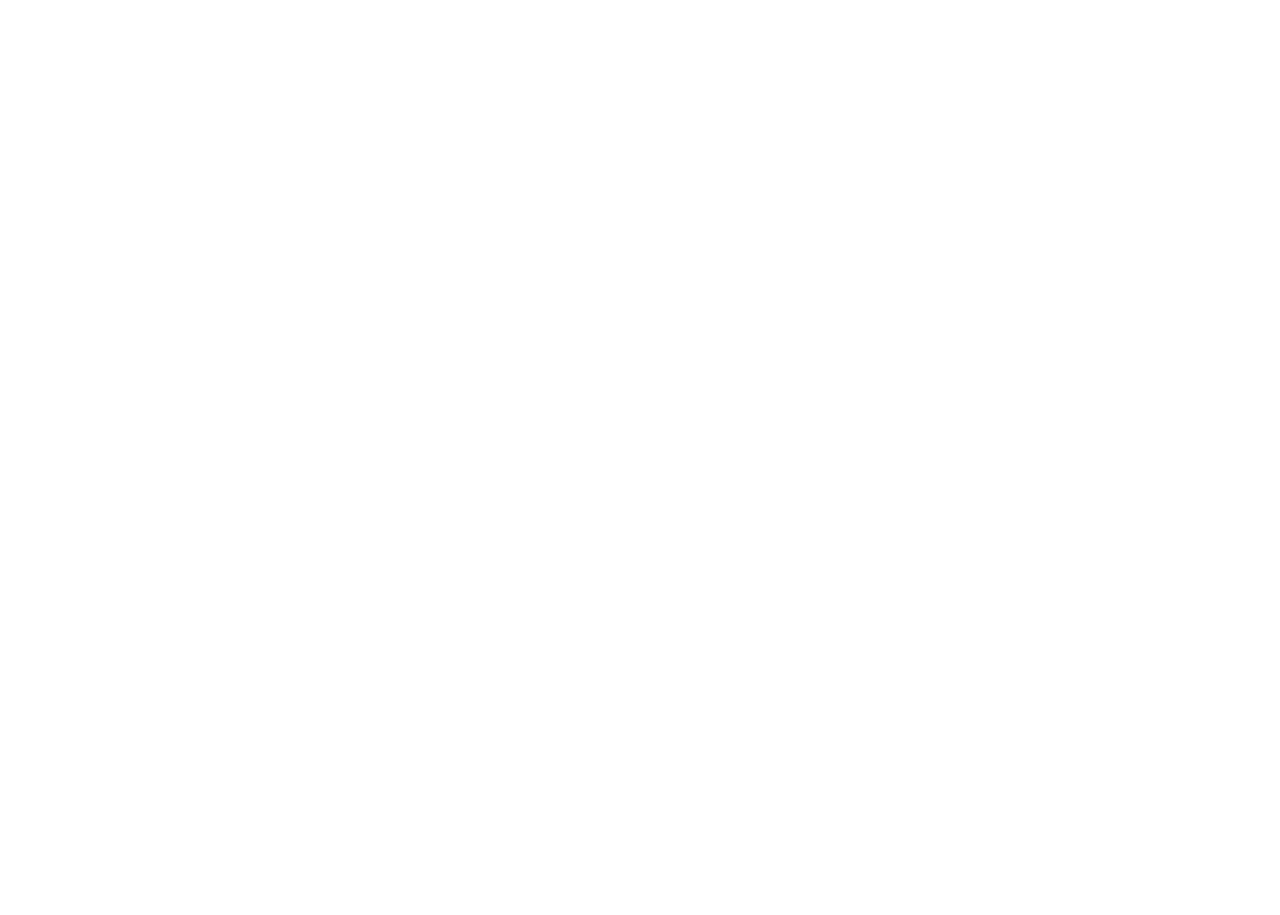
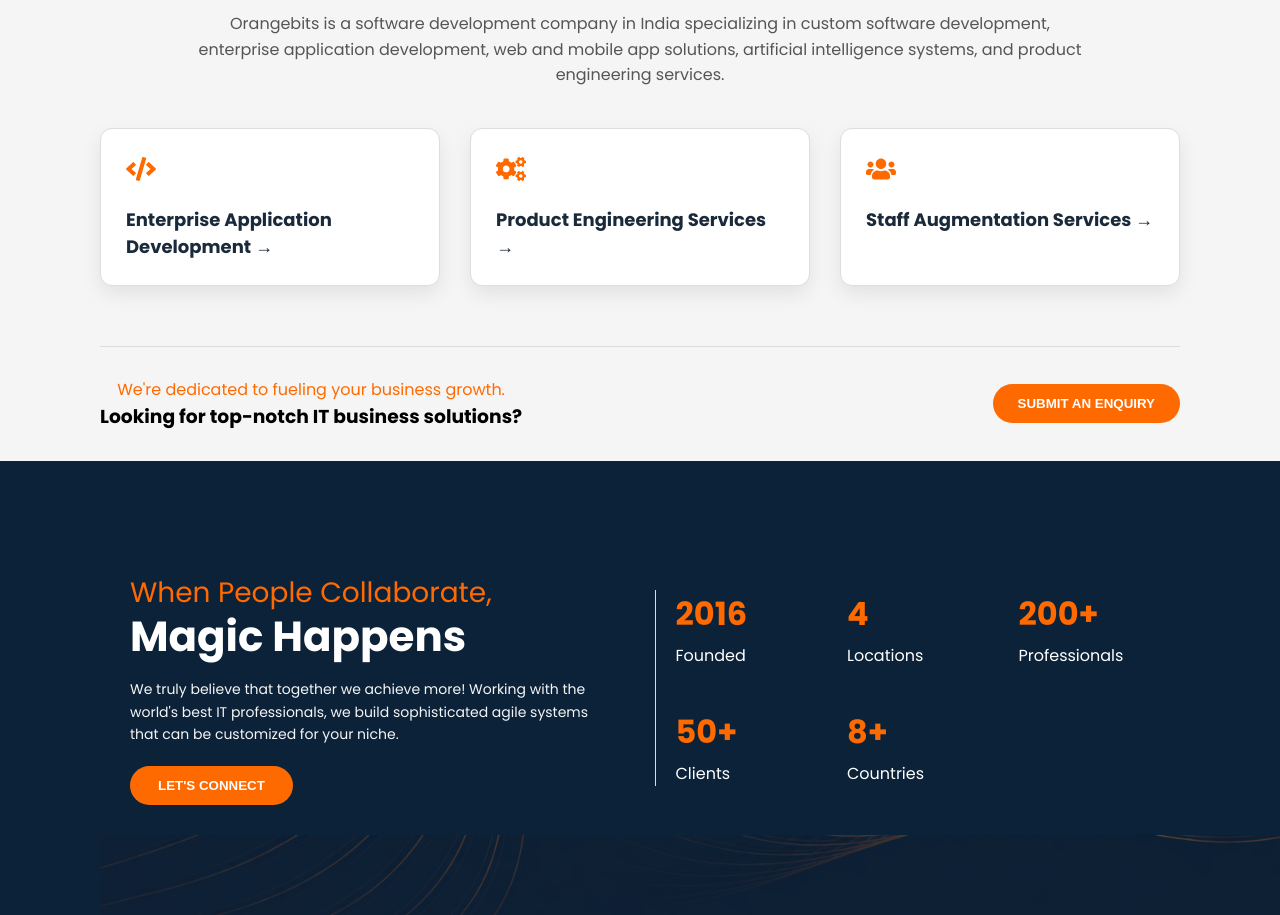
Before and after one commit to surajbiyani/Practies_task, a React (Vite) app in the folder orangebits-clone/: page / in a window 1280 px wide. Shown: the part 800-1715 px from the top of the page. Before the commit the page ends 800 px from the top, so only its background shows below. Built offline with nearby package versions, Linux system fonts and the light colour scheme.

Commit message:
today have created the hero2 section and the aboutstat

```diff
--- a/orangebits-clone/src/App.jsx
+++ b/orangebits-clone/src/App.jsx
@@ -1,12 +1,16 @@
 import React from "react";
 import Navbar from "./components/Navbar.jsx";
 import Hero from "./sections/Hero.jsx";
+import Hero2 from "./sections/Hero2.jsx";
+import AboutStats from "./components/aboutstat.jsx";
 
 function App() {
   return (
     <div>
       <Navbar />
       <Hero />
+      <Hero2 />
+      <AboutStats />
     </div>
   );
 }
--- a/orangebits-clone/src/components/Navbar.jsx
+++ b/orangebits-clone/src/components/Navbar.jsx
@@ -59,9 +59,10 @@
 
               <div className="mega-menu about-menu">
                 <div className="about-container">
-                  {/* LEFT SIDE */}
+                  {/* LEFT */}
                   <div className="about-left">
                     <h3>About Orangebits</h3>
+
                     <p>
                       Founded in 2016, Orangebits offers SaaS, Staff
                       Augmentation and Product Engineering Services. Following
@@ -73,15 +74,16 @@
                     <button className="learn-btn">Learn More</button>
                   </div>
 
-                  {/* RIGHT SIDE */}
+                  {/* RIGHT */}
                   <div className="about-right">
-                    <p className="contact-title">Call us at:</p>
+                    <p className="call-text">Call us at:</p>
+
                     <div className="phone-box">+91 89569 47646</div>
 
                     <p className="or-text">or</p>
 
                     <p>
-                      Email us at:
+                      Email us at:{" "}
                       <span className="email">info@orangebitsindia.com</span>
                     </p>
                   </div>
--- /dev/null
+++ b/orangebits-clone/src/components/aboutstat.jsx
@@ -0,0 +1,51 @@
+function AboutStats() {
+  return (
+    <section className="aboutStats">
+      <div className="about-container">
+        {/* LEFT */}
+        <div className="about-left">
+          <p className="sub">When People Collaborate,</p>
+          <h2>Magic Happens</h2>
+
+          <p className="adesc">
+            We truly believe that together we achieve more! Working with the
+            world's best IT professionals, we build sophisticated agile systems
+            that can be customized for your niche.
+          </p>
+
+          <button className="btn">LET'S CONNECT</button>
+        </div>
+
+        {/* RIGHT */}
+        <div className="about-right">
+          <div className="stat">
+            <h3>2016</h3>
+            <p>Founded</p>
+          </div>
+
+          <div className="stat">
+            <h3>4</h3>
+            <p>Locations</p>
+          </div>
+
+          <div className="stat">
+            <h3>200+</h3>
+            <p>Professionals</p>
+          </div>
+
+          <div className="stat">
+            <h3>50+</h3>
+            <p>Clients</p>
+          </div>
+
+          <div className="stat">
+            <h3>8+</h3>
+            <p>Countries</p>
+          </div>
+        </div>
+      </div>
+    </section>
+  );
+}
+
+export default AboutStats;
--- a/orangebits-clone/src/index.css
+++ b/orangebits-clone/src/index.css
@@ -85,7 +85,7 @@
   display: flex;
   gap: 20px;
   justify-content: center; /* 🔥 CENTER */
-  max-width: 1200px;
+  width: 1100px;
 }
 
 .nav-menu {
@@ -112,7 +112,7 @@
 .navbar-btn:hover {
   background-color: white;
   color: var(--primary-color);
-  border: 2px solid var(--primary-color);
+  border: 1px solid var(--primary-color);
 }
 .logo_img {
   max-width: 180px;
@@ -171,8 +171,8 @@
 }
 
 .about-menu {
-  width: 700px;
-  left: 50%;
+  width: 1400px;
+  left: -120%;
   transform: translateX(-50%);
 }
 
@@ -213,10 +213,10 @@
 
 .phone-box {
   border: 1px solid #ccc;
-  padding: 10px;
+  padding: 20px;
   border-radius: 20px;
   width: fit-content;
-  margin: 10px 0;
+  margin: 5px 0;
 }
 
 .email {
@@ -238,3 +238,177 @@
   background-color: var(--primary-color);
   color: white;
 }
+
+/* hero2 styling */
+.hero2 {
+  padding: 30px 100px;
+  background: #f5f5f5;
+  text-align: center;
+}
+
+/* Header */
+.sub-title {
+  color: #ff6a00;
+  font-size: 18px;
+  margin-bottom: -10px;
+  font-weight: 300;
+}
+
+.hero2-header h2 {
+  font-size: 36px;
+}
+
+.hero2-header h3 {
+  font-size: 30px;
+}
+
+.descp {
+  max-width: 900px;
+  margin: 20px auto;
+  color: #555;
+  line-height: 1.6;
+}
+
+/* Cards */
+.hero2-cards {
+  display: flex;
+  justify-content: center;
+  gap: 30px;
+  margin-top: 40px;
+}
+
+.card {
+  background: white;
+  padding: 25px;
+  width: 320px;
+  border-radius: 12px;
+  box-shadow: 0 8px 20px rgba(0, 0, 0, 0.08);
+  text-align: left;
+  transition: 0.3s ease;
+  cursor: pointer;
+}
+
+.card:hover {
+  transform: translateY(-5px);
+}
+
+.icon {
+  font-size: 30px;
+  color: #ff6a00;
+  margin-bottom: 15px;
+}
+
+.card h3 {
+  font-size: 18px;
+  color: #1a2a3a;
+}
+
+/* Bottom CTA */
+.hero2-bottom {
+  margin-top: 60px;
+  padding-top: 30px;
+  border-top: 1px solid #ddd;
+  display: flex;
+  justify-content: space-between;
+  align-items: center;
+}
+
+.highlight {
+  color: #ff6a00;
+}
+
+.cta-btn {
+  background: #ff6a00;
+  color: white;
+  border: none;
+  padding: 12px 25px;
+  border-radius: 25px;
+  font-weight: 600;
+  cursor: pointer;
+}
+.cta-btn:hover {
+  background-color: white;
+  color: var(--primary-color);
+  border: 1px solid var(--primary-color);
+}
+
+/* about state styling */
+.aboutStats {
+  background: #0c2239;
+  padding: 80px 100px;
+  color: white;
+  position: relative;
+  overflow: hidden;
+}
+
+/* Layout */
+.about-container {
+  display: flex;
+  justify-content: space-between;
+  align-items: center;
+  gap: 50px;
+}
+
+/* LEFT */
+.about-left {
+  max-width: 500px;
+}
+
+.about-left .sub {
+  color: #ff6a00;
+  font-size: 28px;
+}
+
+.about-left h2 {
+  font-size: 42px;
+  margin: -10px 0;
+}
+
+.about-left .adesc {
+  color: whitesmoke;
+  line-height: 1.6;
+  margin: 20px 0;
+}
+
+.btn {
+  background: #ff6a00;
+  color: white;
+  padding: 12px 28px;
+  border: none;
+  border-radius: 30px;
+  font-weight: 600;
+  cursor: pointer;
+}
+.btn:hover {
+  background-color: white;
+  color: var(--primary-color);
+  border: 2px solid var(--primary-color);
+}
+/* RIGHT GRID */
+.about-right {
+  display: grid;
+  grid-template-columns: repeat(3, 1fr);
+  gap: 40px;
+}
+
+.stat h3 {
+  color: #ff6a00;
+  font-size: 32px;
+}
+
+.stat p {
+  margin-top: 5px;
+  color: #fff;
+}
+
+.aboutStats::after {
+  content: "";
+  position: absolute;
+  top: -100;
+  left: -10;
+  width: 100%;
+  height: 200px;
+  background: url("/public/Wave_img.png") no-repeat bottom;
+  background-size: cover;
+  opacity: 0.4;
+}
--- /dev/null
+++ b/orangebits-clone/src/sections/Hero2.jsx
@@ -0,0 +1,51 @@
+import { FaCode, FaCogs, FaUsers } from "react-icons/fa";
+
+function Hero2() {
+  return (
+    <section className="hero2">
+      {/* Heading */}
+      <div className="hero2-header">
+        <h2 className="sub-title">Orangebits Areas of Expertise to</h2>
+        <h3>Drive Success</h3>
+        <p className="descp">
+          Orangebits is a software development company in India specializing in
+          custom software development, enterprise application development, web
+          and mobile app solutions, artificial intelligence systems, and product
+          engineering services.
+        </p>
+      </div>
+
+      {/* Cards */}
+      <div className="hero2-cards">
+        <div className="card">
+          <FaCode className="icon" />
+          <h3>Enterprise Application Development →</h3>
+        </div>
+
+        <div className="card">
+          <FaCogs className="icon" />
+          <h3>Product Engineering Services →</h3>
+        </div>
+
+        <div className="card">
+          <FaUsers className="icon" />
+          <h3>Staff Augmentation Services →</h3>
+        </div>
+      </div>
+
+      {/* Bottom CTA */}
+      <div className="hero2-bottom">
+        <div>
+          <p className="highlight">
+            We're dedicated to fueling your business growth.
+          </p>
+          <h3>Looking for top-notch IT business solutions?</h3>
+        </div>
+
+        <button className="cta-btn">SUBMIT AN ENQUIRY</button>
+      </div>
+    </section>
+  );
+}
+
+export default Hero2;
```
Also changed, not shown: orangebits-clone/public/Wave_img.png (added).
